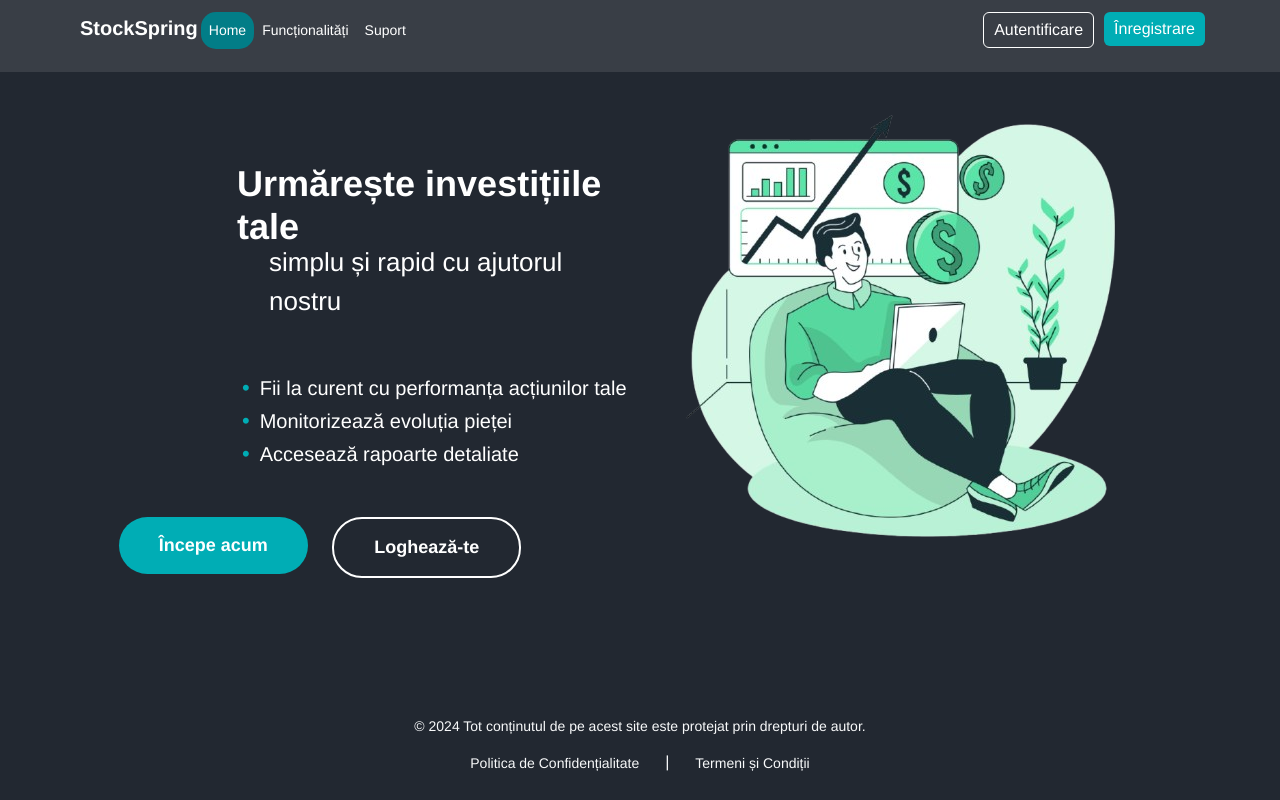
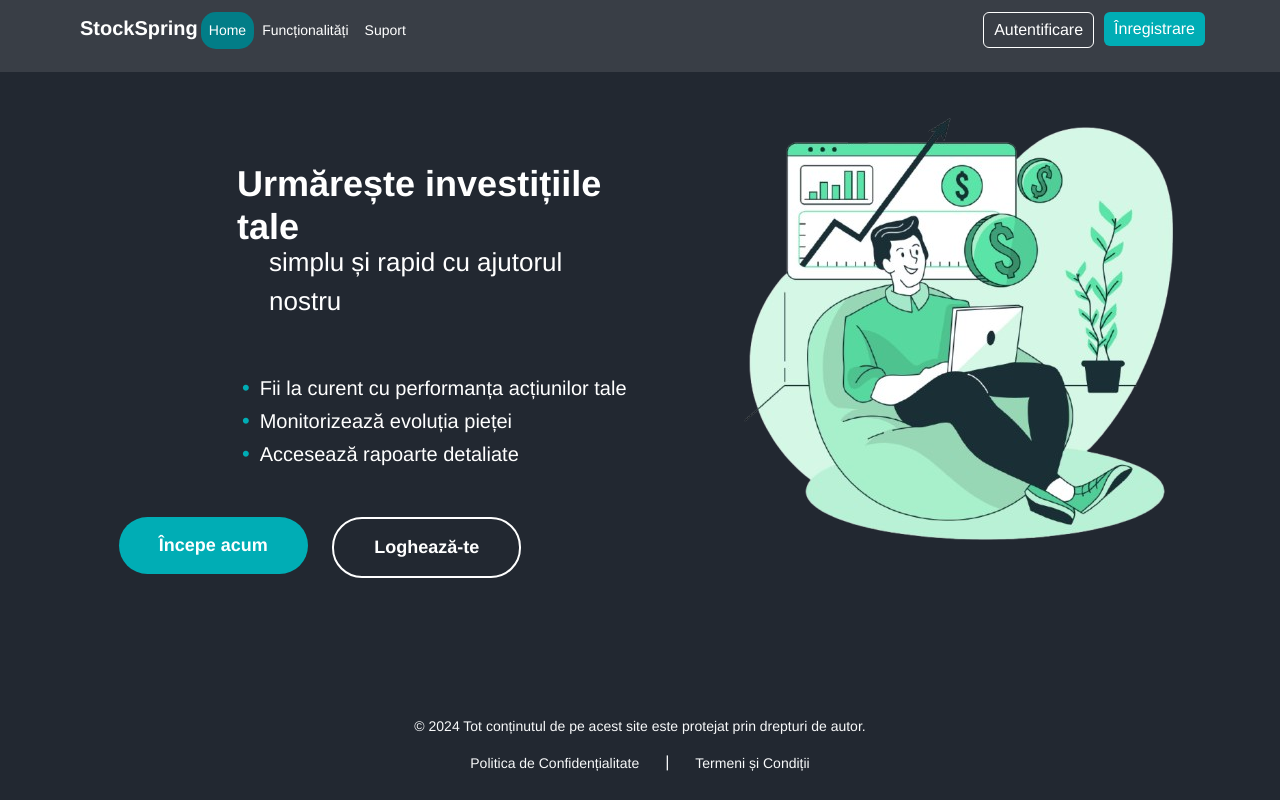
Before and after one commit to Pele02/StockSpring, a React (Vite) app in the folder frontend/: page / in a window 1280 px wide. Built offline with nearby package versions, Linux system fonts and the light colour scheme.

Commit message:
hotfix/ fixed the landing page
Fixed incorrect position of div on the lading page

```diff
--- a/frontend/src/components/ContentLandingPage.jsx
+++ b/frontend/src/components/ContentLandingPage.jsx
@@ -9,7 +9,7 @@ const ContentLandingPage = () => {
     <>
       <div className="container-fluid">
         <div className="row">
-          <div className="col">
+          <div className="col write">
             <div className="header-text">
               <h1>Urmărește investițiile tale</h1>
               <p>simplu și rapid cu ajutorul nostru</p>
@@ -43,7 +43,7 @@ const ContentLandingPage = () => {
             </div>
           </div>
 
-          <div className="col">
+          <div className="col image">
             <img
               src={landingPageImg}
               className=" .img-fluid. max-width: 100%"
--- a/frontend/src/styles/landingPage.css
+++ b/frontend/src/styles/landingPage.css
@@ -3,6 +3,18 @@ html{
     flex-direction: column;
     justify-content: center;
 
+}
+
+.container-fluid{
+    flex-grow: 1;
+    justify-content: center;
+    align-items: center;
+}
+
+.col.image{
+    display: flex;
+    justify-content: center;
+    align-items: center;
 }
 
 footer{
```
